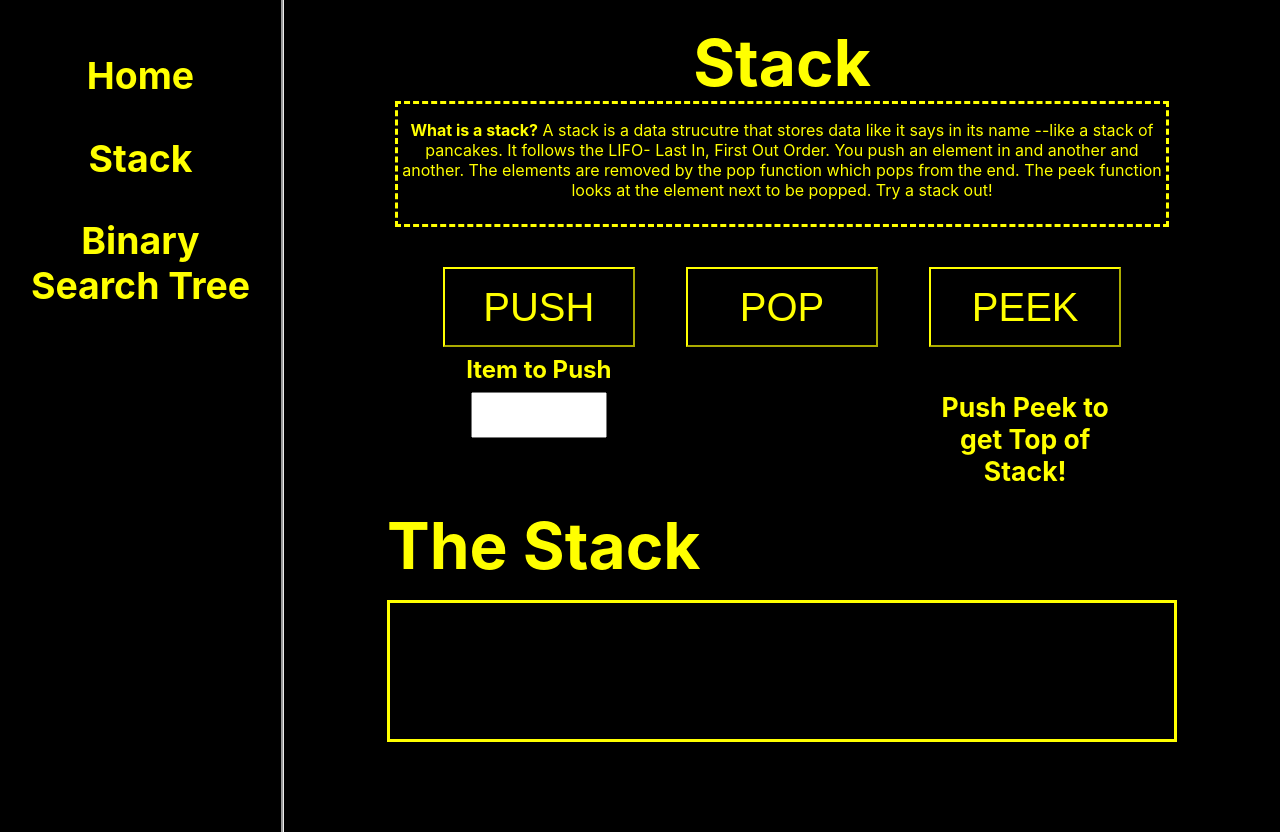
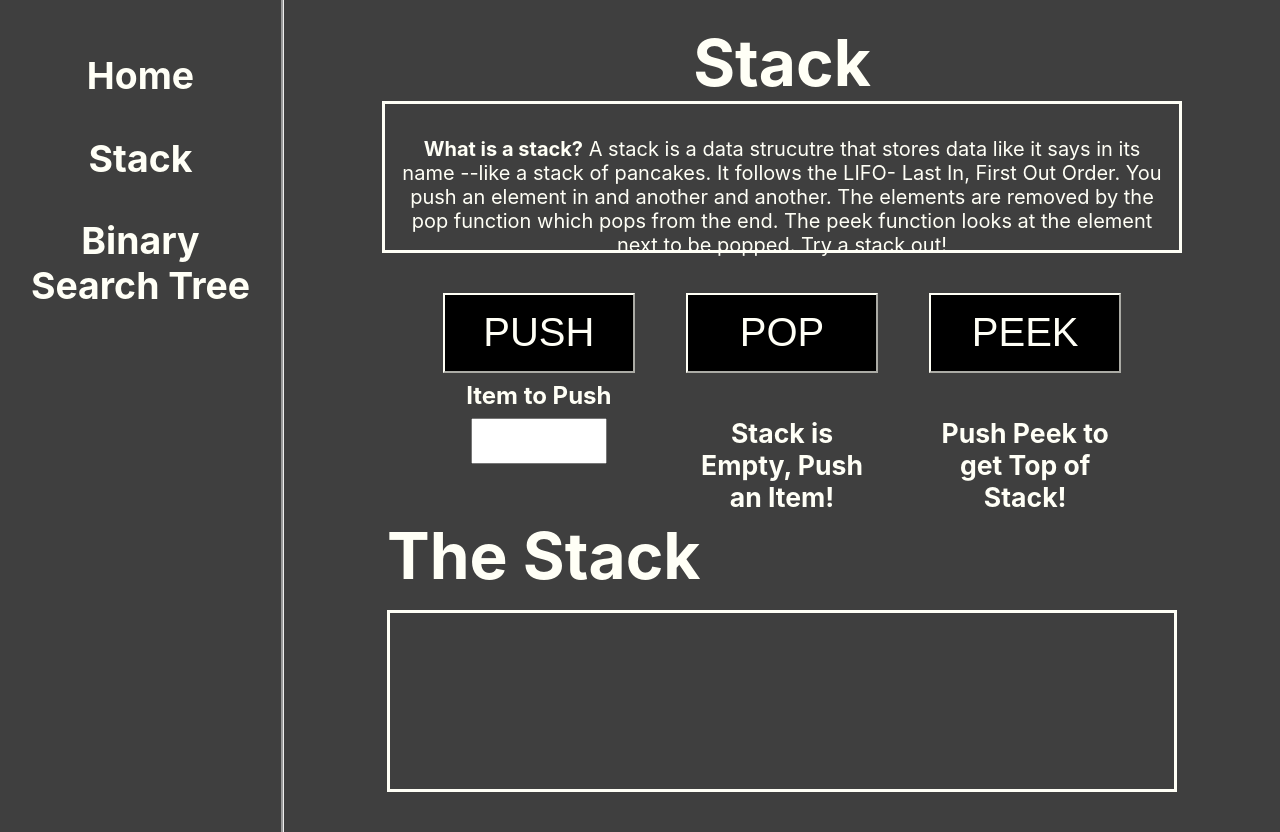
Before and after one commit to k-westbrook/help-my-data-structure, a React (Create React App) app: page /stack in a window 1280 px wide. Built offline with nearby package versions, Linux system fonts and the light colour scheme.

Commit message:
updated css

```diff
--- a/src/App.css
+++ b/src/App.css
@@ -2,8 +2,8 @@
   text-align: center;
   display: flex;
   flex-direction: row;
-  background-color: black;
-  color:yellow;
+  background-color: #3F3F3F;
+  color:#FFFFF6;
 }
 .App-logo {
   animation: App-logo-spin infinite 20s linear;
@@ -38,17 +38,19 @@
 .nav-bar-container{
   width:20vw;
   border-right-style: groove;
-  height: 100vh;
+  height: inherit;
   font-size: 4vh;
+  min-height: 100vh;
   padding: 2vh;
 }
 
 .link{
-color:yellow;
+color:#FFFFF6;
   text-decoration: none;
 }
 .route-container{
 width: 80vw;
+height: 100vh;
 
 }
 .home-page{
@@ -59,7 +61,7 @@ width: 80vw;
   padding:10vh;
   margin:2vh;
   border-style:groove;
-  border-color: yellow;
+  border-color: #FFFFF6;
 }
 .ds-header{
   font-size:5vw;
@@ -71,7 +73,10 @@ width: 80vw;
   width: 60vw;
   margin-left:5vw;
   margin-right:5vw;
-  border-style: dashed;
+  border-style: solid;
+  padding:1vw;
+  font-size:2.5vh;
+
 
 }
 
@@ -93,8 +98,8 @@ width: 80vw;
   width: 15vw;
   height:10vh;
   background-color: black;
-  border-color: yellow;
-  color:yellow;
+  border-color: #FFFFF6;
+  color:#FFFFF6;
   font-size:5vh;
 }
 
@@ -128,21 +133,26 @@ flex-wrap: wrap;
 border-style: solid;
 padding:1vh;
 font-size: 3vh;
-min-height: 15vh;
+min-height: 20vh;
 width: 60vw;
+margin-bottom:5vh;
+
 }
 .stack-header
 {
   font-size: 8vh;
   text-align: left;
   padding:0;
-  margin-top:5vh;
+  margin-top:3vh;
   margin-bottom: 2vh;
 }
 
 .stack-item{
   margin-left:.5vw;
   margin-right:.5vw;
+  margin-top: 2vh;
+  margin-bottom: 2vh;
+
 padding:2vh;
 border-style:solid;
 
--- a/src/Components/BinarySearchTree.js
+++ b/src/Components/BinarySearchTree.js
@@ -18,7 +18,7 @@ class BinarySearchTree extends React.Component {
     return (
       <div className='binary-search-container'>
         <div>
-          <p>Coming Soon</p>
+          <h1>Coming Soon</h1>
         </div>
         <div>
 
--- a/src/Components/StackComponents/PushForm.js
+++ b/src/Components/StackComponents/PushForm.js
@@ -27,6 +27,17 @@ class PushForm extends React.Component {
         </form>
         <div className='button-group'>
           <button className='button-style' onClick={this.props.handlePop}>POP</button>
+          <div className='peek-container'>
+
+            {(this.props.stack.stack.length === 0) ?
+              <div>
+                <h5> Stack is Empty, Push an Item!</h5 >
+              </div> :
+              <div>
+              </div>
+
+            }
+          </div>
         </div>
         <div className='button-group'>
           <button className='button-style' onClick={this.props.handlePeek}>PEEK</button>
--- a/src/Components/StackComponents/Stack.js
+++ b/src/Components/StackComponents/Stack.js
@@ -53,10 +53,12 @@ class Stack extends React.Component {
         <div>
           <h3 className='ds-header'>Stack</h3>
           <div className='ds-explanation'>
-            <p><b>What is a stack?</b> A stack is a data strucutre that stores data like it says in its name --like a stack of pancakes. It follows the LIFO- Last In, First Out Order. You push an element in and another and another. The elements are removed by the pop function which pops from the end. The peek function looks at the element next to be popped. Try a stack out!</p>
+            <p><b>What is a stack?</b> A stack is a data strucutre that stores data like it says in its name --like a stack of pancakes.
+          It follows the LIFO- Last In, First Out Order. You push an element in and another and another. The elements are removed by the pop function which pops from the end.  The peek function looks at the element next to be popped. Try a stack out!</p>
           </div>
         </div>
-        {(!this.state.stack) ?
+        {
+          (!this.state.stack) ?
             <div>
               <h3>Loading..</h3>
             </div>
@@ -65,7 +67,7 @@ class Stack extends React.Component {
 
               <div>
                 <PushForm handlePush={this.handlePush} handlePop={this.handlePop} handlePeek={this.handlePeek} isPeek={this.state.isPeek}
-                peek={this.state.peek} />
+                  peek={this.state.peek} stack={this.state.stack} />
               </div>
               <div>
                 <h5 className='stack-header'>The Stack</h5>
@@ -78,7 +80,7 @@ class Stack extends React.Component {
 
         </div>
 
-      </div>
+      </div >
     )
   }
 }
```
Lines whose indentation alone changed are shown as unchanged.
